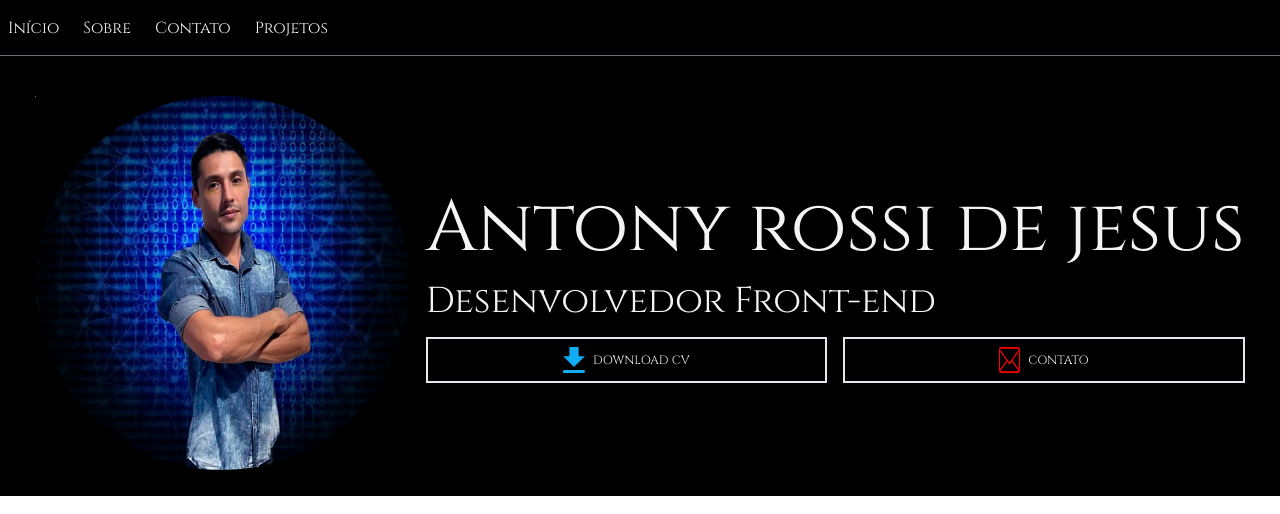
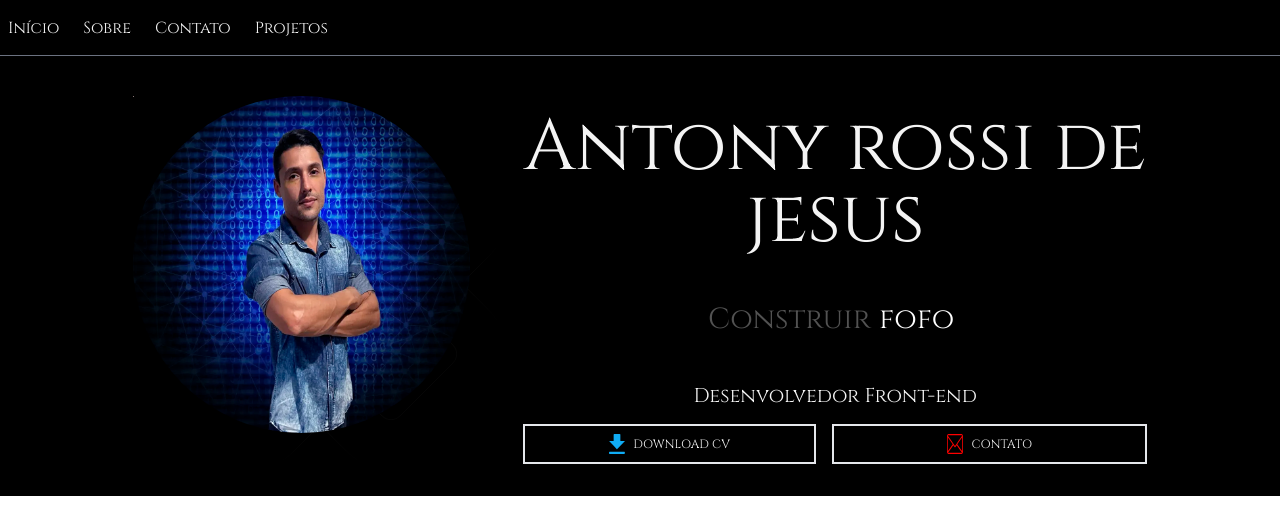
Before and after one commit to AntonyRossiDeJesus/Meu-portfolio, a Next.js app: page / in a window 1280 px wide. Shown: the top 514 px of the page. Built offline with nearby package versions, Linux system fonts and the light colour scheme.

Commit message:
atualizacao home

```diff
--- a/package.json
+++ b/package.json
@@ -12,11 +12,13 @@
     "@emotion/react": "^11.11.4",
     "@emotion/styled": "^11.11.5",
     "@mui/material": "^5.15.20",
+    "clsx": "^2.1.1",
+    "framer-motion": "^11.3.21",
     "gsap": "^3.12.5",
     "next": "14.2.4",
     "react": "^18",
     "react-dom": "^18",
-    "tailwind-merge": "^2.3.0"
+    "tailwind-merge": "^2.4.0"
   },
   "devDependencies": {
     "@types/node": "^20",
--- /dev/null
+++ b/src/app/components/AnimatedFlip/animatedFlip.tsx
@@ -0,0 +1,14 @@
+import { FlipWords } from "../ui/flip-words";
+
+export function FlipWordsDemo() {
+  const words = ["melhor", "fofo", "bonito", "moderno"];
+
+  return (
+    <div className="h-[6rem] flex justify-center items-center">
+      <div className="text-[27px] md:text-[29px] mx-auto font-normal text-neutral-600 dark:text-white">
+        Construir
+        <FlipWords words={words} /> <br />
+      </div>
+    </div>
+  );
+}
--- /dev/null
+++ b/src/app/components/ui/flip-words.tsx
@@ -0,0 +1,83 @@
+"use client";
+
+import { AnimatePresence, motion } from "framer-motion";
+import { useCallback, useEffect, useState } from "react";
+import { cn } from "../../lib/utils";
+
+export const FlipWords = ({
+  words,
+  duration = 3000,
+  className,
+}: {
+  words: string[];
+  duration?: number;
+  className?: string;
+}) => {
+  const [currentWord, setCurrentWord] = useState(words[0]);
+  const [isAnimating, setIsAnimating] = useState<boolean>(false);
+
+  const startAnimation = useCallback(() => {
+    const word = words[words.indexOf(currentWord) + 1] || words[0];
+    setCurrentWord(word);
+    setIsAnimating(true);
+  }, [currentWord, words]);
+
+  useEffect(() => {
+    if (!isAnimating)
+      setTimeout(() => {
+        startAnimation();
+      }, duration);
+  }, [isAnimating, duration, startAnimation]);
+
+  return (
+    <AnimatePresence
+      onExitComplete={() => {
+        setIsAnimating(false);
+      }}
+    >
+      <motion.div
+        initial={{
+          opacity: 0,
+          y: 10,
+        }}
+        animate={{
+          opacity: 1,
+          y: 0,
+        }}
+        transition={{
+          type: "spring",
+          stiffness: 100,
+          damping: 10,
+        }}
+        exit={{
+          opacity: 0,
+          y: -40,
+          x: 40,
+          filter: "blur(8px)",
+          scale: 2,
+          position: "absolute",
+        }}
+        className={cn(
+          "z-10 inline-block relative text-left text-white dark:text-neutral-100 px-2",
+          className
+        )}
+        key={currentWord}
+      >
+        {currentWord.split("").map((letter, index) => (
+          <motion.span
+            key={currentWord + index}
+            initial={{ opacity: 0, y: 10, filter: "blur(8px)" }}
+            animate={{ opacity: 1, y: 0, filter: "blur(0px)" }}
+            transition={{
+              delay: index * 0.08,
+              duration: 0.4,
+            }}
+            className="inline-block"
+          >
+            {letter}
+          </motion.span>
+        ))}
+      </motion.div>
+    </AnimatePresence>
+  );
+};
--- /dev/null
+++ b/src/app/lib/utils.ts
@@ -0,0 +1,6 @@
+import { ClassValue, clsx } from "clsx";
+import { twMerge } from "tailwind-merge";
+
+export function cn(...inputs: ClassValue[]) {
+  return twMerge(clsx(inputs));
+}
--- a/src/app/page.tsx
+++ b/src/app/page.tsx
@@ -1,9 +1,9 @@
+import { Benefits } from "@/app/pages/sections/benefits/benefits";
 import { About } from "./pages/sections/about/about";
 import { Cards } from "./pages/sections/cards/cards";
 import { Contato } from "./pages/sections/contato/contato";
 import { Hero } from "./pages/sections/hero/hero";
 import { Projects } from "./pages/sections/projects/projects";
-import { Benefits } from "@/app/pages/sections/benefits/benefits";
 
 export default function Home() {
   return (
--- a/src/app/pages/sections/about/about.tsx
+++ b/src/app/pages/sections/about/about.tsx
@@ -67,7 +67,7 @@ export function About() {
             <div className="w-[30%] md:w-[16%] p-2 border rounded-lg">
               Photoshop
             </div>
-            <div className="w-[30%] md:w-[16%] p-2 border rounded-lg">
+            <div className="w-[30%] md:w-[16%] py-2 px-[2px] md:px-2 border rounded-lg">
               Illustration
             </div>
           </div>
--- a/src/app/pages/sections/benefits/benefits.tsx
+++ b/src/app/pages/sections/benefits/benefits.tsx
@@ -85,7 +85,7 @@ export function Benefits() {
           </div>
         </div>
 
-        <div className="relative max-w-area-icons mt-4 h-28">
+        <div className="relative w-[320px] md:w-[500px] lg:w-[840px] mt-4 h-28 overflow-hidden">
           <Image
             src={IconHand}
             alt="Icone palmas"
--- a/src/app/pages/sections/hero/hero.tsx
+++ b/src/app/pages/sections/hero/hero.tsx
@@ -1,6 +1,7 @@
 import Image from "next/image";
 
 import { AnimatedBackground } from "@/app/components/AnimatedBackground/animatedBackground";
+import { FlipWordsDemo } from "@/app/components/AnimatedFlip/animatedFlip";
 import downloadIcon from "@/assets/Download-check.svg";
 import contactIcon from "@/assets/ICONE-MAIL.svg";
 import avatarHero from "@/assets/IMG-TON-2.webp";
@@ -14,7 +15,7 @@ export function Hero() {
             <AnimatedBackground />
           </div>
 
-          <div className="absolute w-[100%] z-10 ">
+          <div className="absolute w-[100%] md:w-[90%] z-10 ">
             <Image
               className="rounded-full max-h-1/2"
               src={avatarHero}
@@ -22,14 +23,17 @@ export function Hero() {
             />
           </div>
         </div>
-        <div className="flex justify-center flex-col gap-4">
-          <h1 className="text-4xl md:text-5xl xl:text-7xl">
+        <div className="flex justify-center flex-col gap-4 w-full sm:w-[50%]">
+          <h1 className="text-[27px] md:text-[1.775rem] xl:text-7xl text-center">
             Antony rossi de jesus
           </h1>
-          <h2 className="text-2xl md:text-4xl">Desenvolvedor Front-end</h2>
+          <FlipWordsDemo />
+          <h2 className="text-base text-center md:text-[20px]">
+            Desenvolvedor Front-end
+          </h2>
           <div className="flex items-center justify-center flex-col md:flex-row gap-4">
-            <button className="flex w-[100%] items-center justify-center gap-2 border-2 border-solid py-2 px-7 text-xs hover:bg-green-700">
-              <Image src={downloadIcon} alt="Download icone" />
+            <button className="flex w-[100%] items-center justify-center gap-2 border-2 border-solid py-2 px-7 md:px-2 text-xs hover:bg-green-700">
+              <Image className="w-4" src={downloadIcon} alt="Download icone" />
               <span>DOWNLOAD CV</span>
             </button>
             <button className="flex w-[100%] items-center justify-center gap-2 border-2 border-solid py-2 px-7 text-xs hover:bg-green-700">
@@ -37,7 +41,7 @@ export function Hero() {
                 href="https://api.whatsapp.com/send?phone=5548988046418"
                 className="flex gap-2 items-center"
               >
-                <Image src={contactIcon} alt="Download icone" />
+                <Image className="w-4" src={contactIcon} alt="Download icone" />
                 <span>CONTATO</span>
               </a>
             </button>
```
Also changed, not shown: 1 other file (tests, documents, lock files or other folders).
